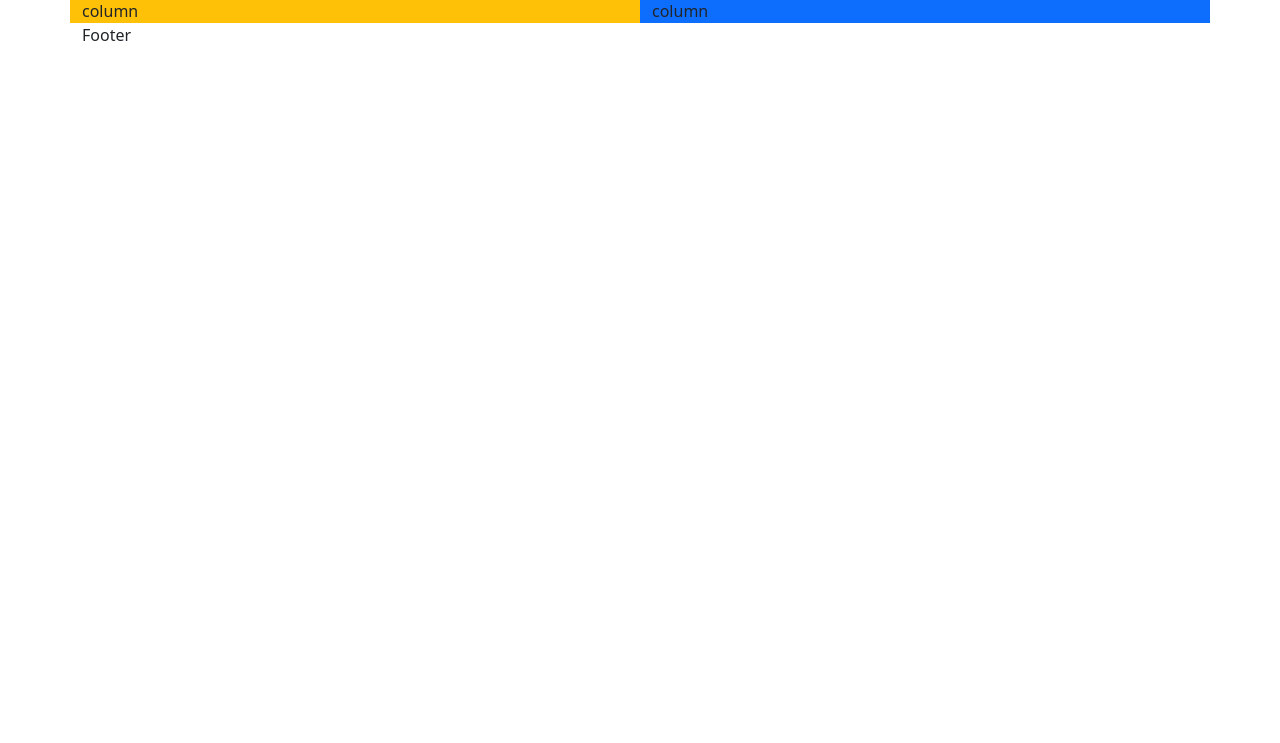
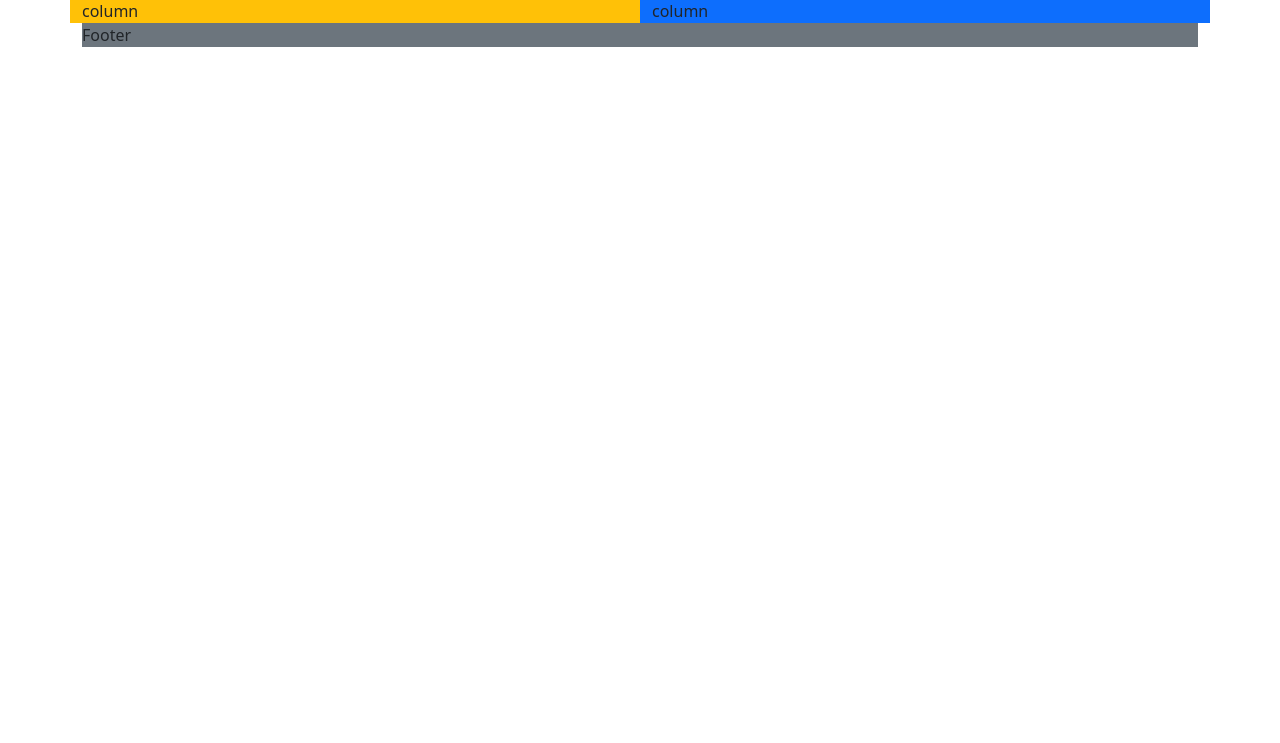
Before and after one commit to Aksume/collab-practice, a plain HTML site: page index.html in a window 1280 px wide. Shown: the part 57-800 px from the top of the page. Drawn offline with nearby package versions, Linux system fonts and the light colour scheme.

Commit message:
added the missing folders

```diff
--- a/index.html
+++ b/index.html
@@ -8,6 +8,7 @@
     <!-- Bootstrap CSS -->
     <link href="https://cdn.jsdelivr.net/npm/bootstrap@5.1.3/dist/css/bootstrap.min.css" rel="stylesheet" integrity="sha384-1BmE4kWBq78iYhFldvKuhfTAU6auU8tT94WrHftjDbrCEXSU1oBoqyl2QvZ6jIW3" crossorigin="anonymous">
 
+    <link rel="stylesheet" href="css/styles.css">
     <title>bootstrap-boilerplate</title>
   </head>
   <body>
@@ -38,7 +39,7 @@
           column
         </div>
       </div>
-      <footer>
+      <footer class = "bg-secondary">
         Footer
       </footer>
     </div>
```
Also changed, not shown: css/styles.css (added).
